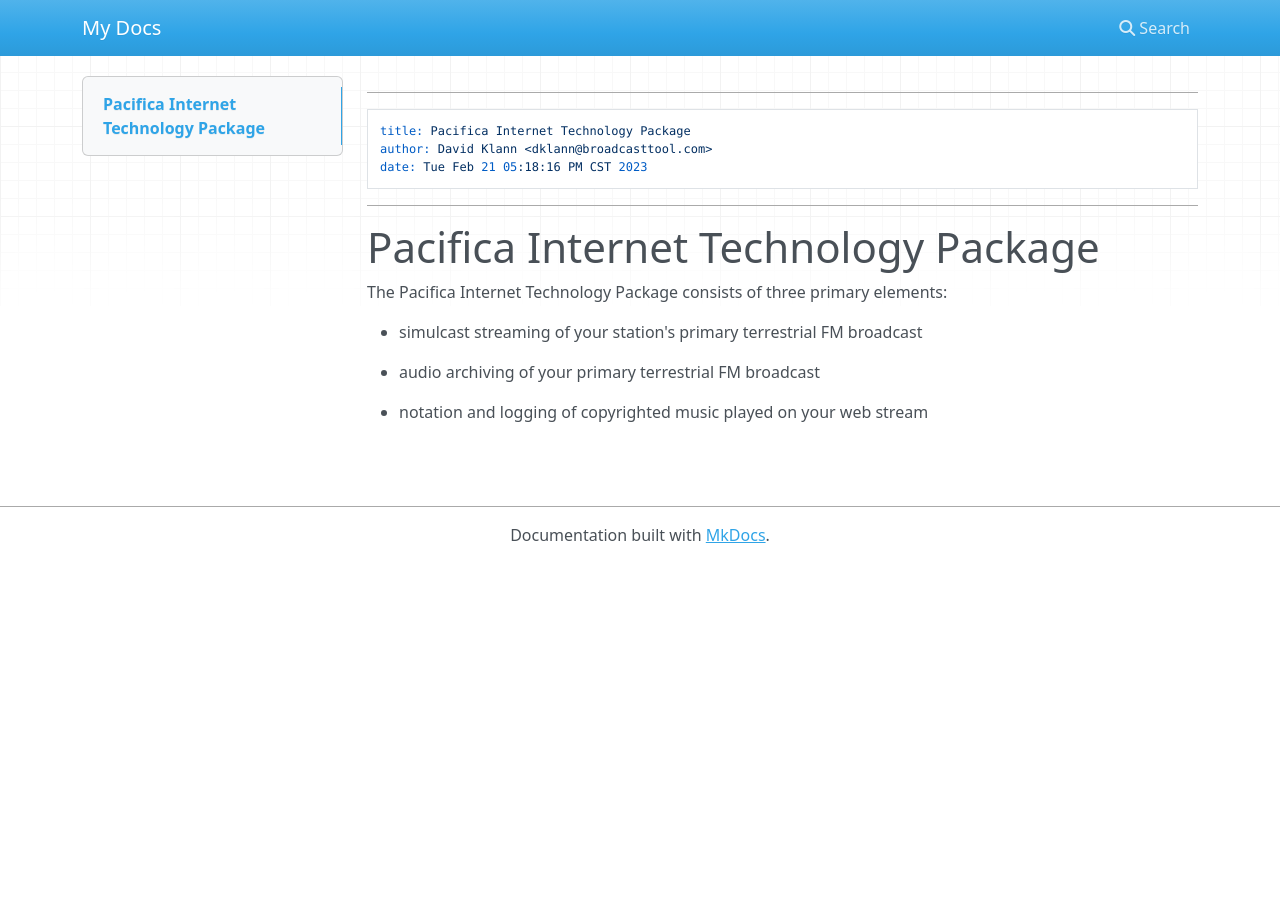
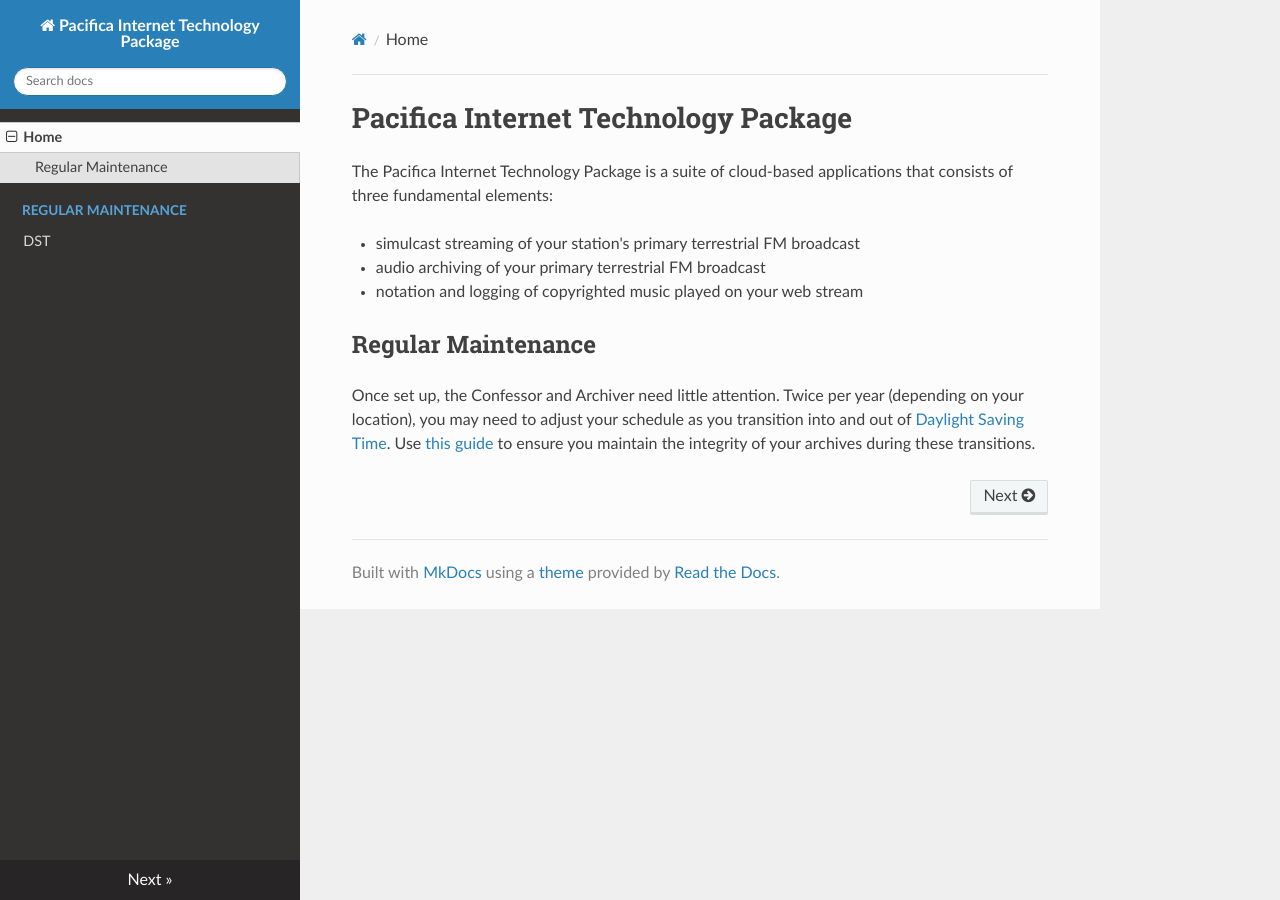
Before and after one commit to opensourceradio/ram, an MkDocs documentation site: the page built from docs/index.md, in a window 1280 px wide. Built offline with MkDocs 1.6.1, drawn with Linux system fonts in a browser that asks for light colours; nearby versions of some CDN libraries; some of the changed lines change nothing that is shown.

Commit message:
Add regular-maintenance/DST.md and assoicated images.

```diff
--- a/docs/index.md
+++ b/docs/index.md
@@ -1,15 +1,18 @@
+<!--
 ---
 	title: Pacifica Internet Technology Package
 	author: David Klann <dklann@broadcasttool.com>
 	date: Tue Feb 21 05:18:16 PM CST 2023
 ---
+-->
 <!-- Create formatted output with one of these commands:
 	pandoc --toc --standalone --self-contained -f markdown -t html -o index.html index.md
 	pandoc --toc --standalone --self-contained -f markdown -t latex -o index.pdf index.md
 -->
 # Pacifica Internet Technology Package #
 
-The Pacifica Internet Technology Package consists of three primary elements:
+The Pacifica Internet Technology Package is a suite of cloud-based applications
+that consists of three fundamental elements:
 
 - simulcast streaming of your station's primary terrestrial FM broadcast
 
@@ -17,4 +20,13 @@
 
 - notation and logging of copyrighted music played on your web stream
 
+## Regular Maintenance ##
+
+Once set up, the Confessor and Archiver need little attention. Twice per year
+(depending on your location), you may need to adjust your schedule as you
+transition into and out of
+[Daylight Saving Time](https://en.wikipedia.org/wiki/Daylight_saving_time). Use
+[this guide](regular-maintenance/DST.md) to ensure you maintain the integrity of
+your archives during these transitions.
+
 <!--toc-->
--- /dev/null
+++ b/docs/regular-maintenance/DST.md
@@ -0,0 +1,105 @@
+<!--
+---
+	title: Pacifica Confessor and Daylight Savings Time
+	author: David Klann <dklann@broadcasttool.com>
+	date: Wed Feb 22 12:03:37 PM CST 2023
+---
+-->
+<!-- Create formatted output with one of these commands:
+	pandoc --toc --standalone --self-contained -f markdown -t html -o DST.html DST.md
+	pandoc --toc --standalone --self-contained -f markdown -t latex -o DST.pdf DST.md
+-->
+# Pacifica Confessor and Daylight Saving Time #
+
+Currently, in most time zones there are two time changes each year: one when we
+switch our clocks to
+_[Daylight Saving Time](https://en.wikipedia.org/wiki/Daylight_saving_time)_
+(DST), and one when we switch them back to _Standard Time_.
+
+The change from _Standard Time_ to DST occurs on the second Sunday in March at 2
+AM (more about this later). The change from DST to _Standard Time_ occurs on the
+first Sunday in November at 2 AM.
+
+The switch to DST causes us to move our clocks to one hour **earlier** than _Standard
+Time_. The actual change is done at what would be 2:00 AM on the day of change by
+simply eliminating the 2AM hour. The time jumps from 1:59:59 AM to 3:00 AM
+eliminating the 2AM hour.
+
+<!--toc-->
+
+## DST and the Confessor ##
+
+When you log in to your Confessor and navigate to your station's schedule for
+the week of the time change to DST you will notice that there is no 2AM hour for
+that Sunday. But the length of the show which either starts at or crosses 2AM is
+still the same length. In other words, the total length of all the shows for
+that Sunday is still 24 hours, even though there are only 23 hours in the day.
+
+In order to "fix" this, you must remove one hour from the scheduled shows for
+that Sunday. If this is not done, all recordings after 1:59AM will start one
+hour later than the actual DST time because the show that starts at (or crosses)
+2AM is one hour longer than the length of that day allows.
+
+As you can see in the example screenshots, the show that starts at 2AM ('TBA
+OPEN TBA') in standard time (Sun 5) starts at 3AM in DST (Sun 12). And all
+subsequent shows start one hour later.
+
+<table>
+ <tr>
+  <td width="30%"><img src="/images/ScreenShot_2023-02-21_at_9.24.46_AM.png" /></td>
+  <td width="30%"><img src="/images/ScreenShot_2023-02-21_at_9.25.35_AM.png" /></td>
+  <td width="30%"><img src="/images/ScreenShot_2023-02-21_at_9.45.08_AM.png" /></td>
+ </tr>
+ <tr>
+  <td>DST, 24 Hours</td>
+  <td>Standard Time, uncorrected</td>
+  <td>Standard Time, corrected</td>
+ </tr>
+</table>
+
+Its length in the schedule is 3 hours, i.e. from 2AM to 5AM. In DST (before
+correction) it’s still 3 hours long, i.e. from 3AM to 6AM. The next show
+actually starts at 5AM, but now appears in the schedule to start at 6AM.
+
+You may be asking yourself, "How can I correct this situation?" (you may also be
+wondering why the computer can't just fix it for you!).
+
+## Adjusting Your Station's Schedule ##
+
+The answer is that in the "Spring" (usually still the dead of Winter in the
+upper reaches of the US) one show must be shortened by one hour (just as the day
+is shortened by one hour). Alternatively, you can simply remove the one-hour
+show that airs between 2:00AM and 3:00AM.
+
+You must lengthen your schedule in the "Fall" (nearly Winter in the US Upper
+Midwest), just as the day is one hour longer when switching to _Standard Time_.
+
+How this "shortening" and "lengthening" happens is more or less up to you and
+your station's schedule.
+
+### Spring Forward (Lose an Hour of Programming) ###
+
+Shorten your schedule for a day in the Spring:
+
+  1. Remove the hour from 2AM to 3AM
+
+  1. Move every subsequent show up one hour so each starts at the proper time
+
+  1. Save "Only This Week"
+
+  1. Go ‘Back to Admin’ and save the playlist
+
+  1. Go back to the week you changed and make sure the times are right
+
+### Fall Back (Add an Hour of Programming) ###
+
+Lengthen your schedule for a day in the Fall:
+
+  1. Add a one-hour show from 2AM to 3AM; you should already see a "gap" or
+     empty hour in that time slot
+
+  1. Save "Only This Week"
+
+  1. Go ‘Back to Admin’ and save the playlist
+
+  1. Go back to the week you changed and make sure the times are right
--- a/mkdocs.yml
+++ b/mkdocs.yml
@@ -1 +1,6 @@
-site_name: My Docs
+site_name: Pacifica Internet Technology Package
+theme:
+    name: readthedocs
+markdown_extensions:
+  - attr_list
+  - md_in_html
```
Also changed, not shown: docs/images/ScreenShot_2023-02-21_at_9.24.46_AM.png (added), docs/images/ScreenShot_2023-02-21_at_9.25.35_AM.png (added), docs/images/ScreenShot_2023-02-21_at_9.45.08_AM.png (added), 1 other file.
